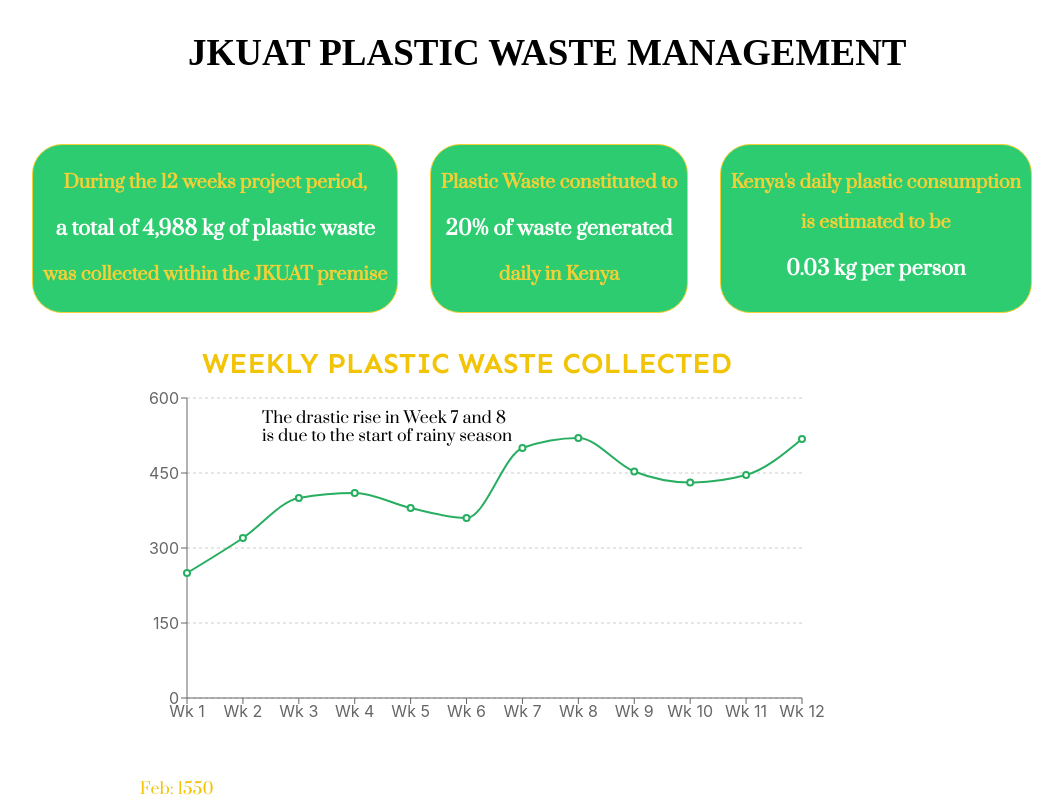
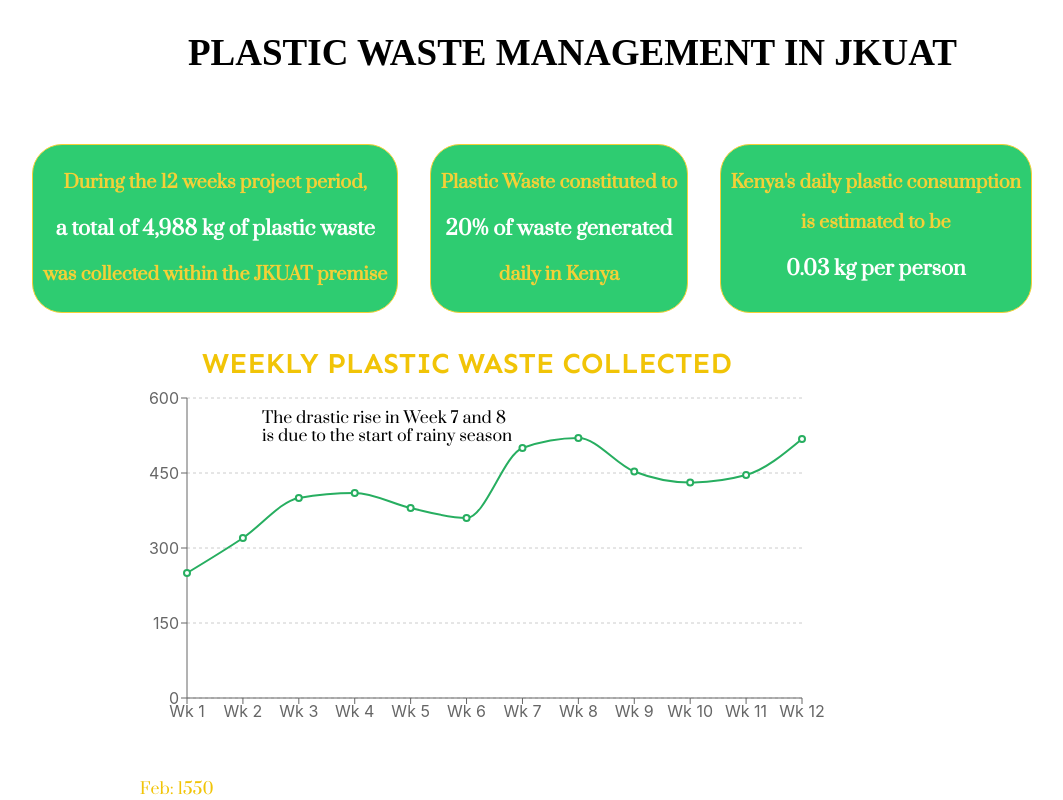
Before and after one commit to mmburu8/plastic-waste-management, a React (Create React App) app: page / in a window 1280 px wide. Shown: the top 800 px of the page, without its empty margins (68-1131 px from the left). Built offline with nearby package versions, Linux system fonts and the light colour scheme; a web font is replaced by a local one.

Commit message:
Updated title

```diff
--- a/src/App.js
+++ b/src/App.js
@@ -84,7 +84,7 @@
 const LineChartComponent = () => {
   return (
     <div className="background-container">
-      <h2 className="header-text">JKUAT PLASTIC WASTE MANAGEMENT</h2>
+      <h2 className="header-text">PLASTIC WASTE MANAGEMENT IN JKUAT</h2>
       <div className="line-chart-container">
         <div className="text-container">
           <div className="text-box">
```
